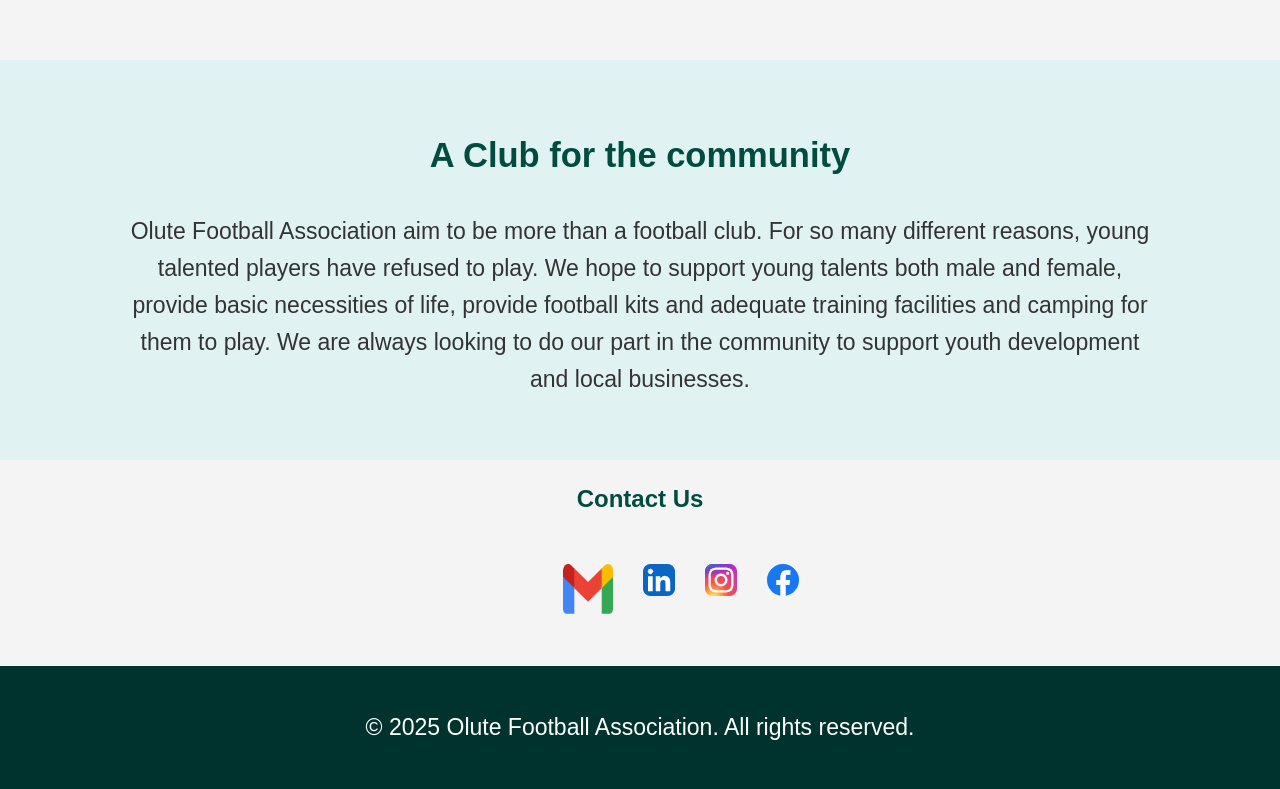
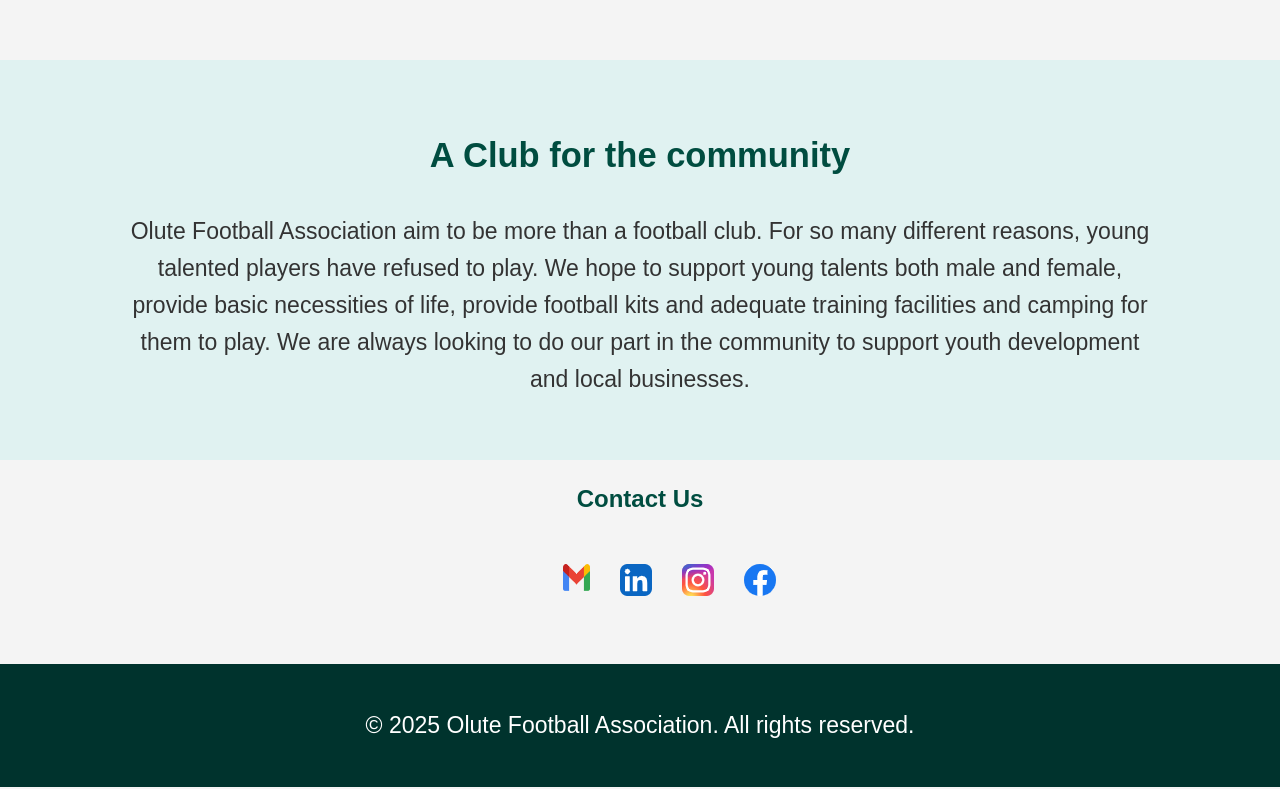
Before and after one commit to Ezekiel-2103/olute, a plain HTML site: page index.html in a window 1280 px wide. Shown: the part 2300-3089 px from the top of the page. Drawn offline with Linux system fonts and the light colour scheme.

Commit message:
Update index.html

```diff
--- a/index.html
+++ b/index.html
@@ -298,7 +298,7 @@ We are always looking to do our part in the community to support youth developme
             <h2 id="contact">Contact Us</h2>
             <div class="ul">
                <ul>
-                <li><a href="mailto:olutefc@gmail.com"><img src="./image/gmail.png" alt="" width="50px" height="50px"></a></li>
+                <li><a href="mailto:olutefc@gmail.com"><img src="./image/gmail.png" alt="" width="27px" height="27px"></a></li>
                 <li><a class="a" href="https://www.linkedin.com/posts/boma-audu-90302a90_happy-new-month-from-olute-football-association-activity-7246763778791337984--E4F"><img src="./image/skill-icons--linkedin.png" alt="linkedin"  style="left: -3px;"></a></li>
                 <li><a class="a"  href="https://www.instagram.com/auduboma/"><img src="./image/skill-icons--instagram.png" alt="intsagram" style="left: -3px;"></a></p>
                 <li><a  href=" https://www.facebook.com/AmazingFcAkute/posts/happy-blessed-week-from-olute-football-association-new-week-new-blessings-lwc-ak/1082596657199966/"><img  src="./image/logos--facebook.png" alt="" ></a></li>
```
